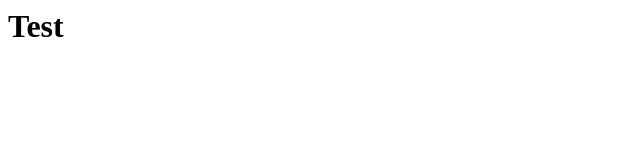
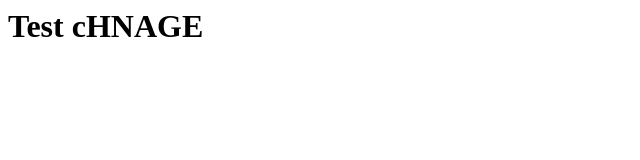
Before and after one commit to YashSinha1996/ThisIsMe, a plain HTML site: page index.html in a window 1280 px wide. Shown: the whole page, without its empty margins (0-640 px from the left). Drawn offline with Linux system fonts and the light colour scheme.

Commit message:
Update index.html

```diff
--- a/index.html
+++ b/index.html
@@ -1 +1 @@
-<h1>Test</h1>
+<h1>Test cHNAGE</h1>
```
